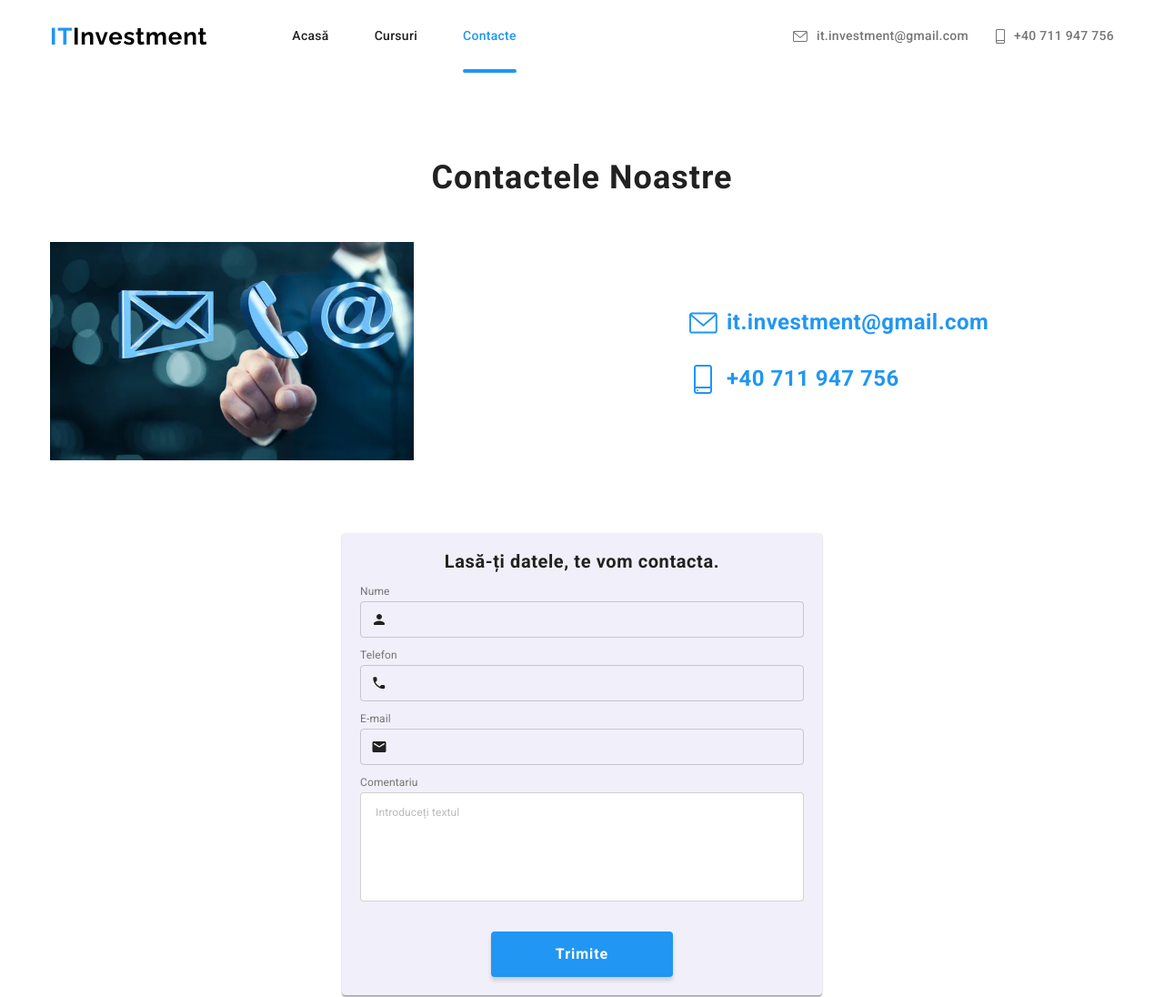
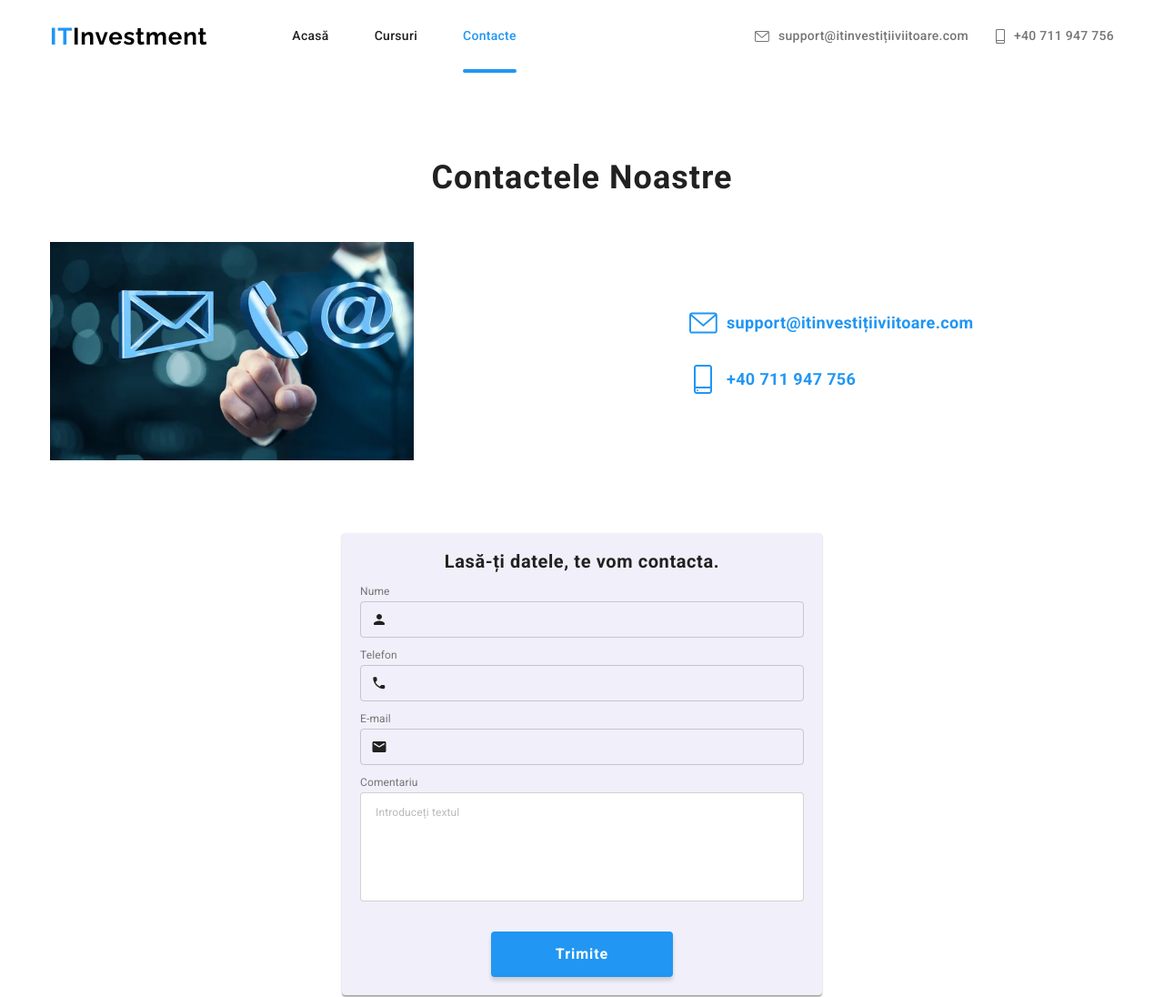
Before and after one commit to parasolya/code-way, a website: page contacts/index.html in a window 1280 px wide. Shown: the top 1096 px of the page at 91% size. Drawn offline with nearby package versions, Linux system fonts and the light colour scheme.

Commit message:
changed email and Title

```diff
--- a/contacts/index.html
+++ b/contacts/index.html
@@ -4,7 +4,7 @@
     <meta charset="UTF-8" />
     <meta http-equiv="X-UA-Compatible" content="IE=edge" />
     <meta name="viewport" content="width=device-width, initial-scale=1.0" />
-    <title>IT Investment</title>
+     <title>Itinvestițiiviitoare</title>
     <link rel="icon" href="../images/icons/favicon.ico" type="image/x-icon" />
     <link
       href="https://fonts.googleapis.com/css2?family=Raleway:wght@700&family=Roboto:wght@400;500;700;900&display=swap"
@@ -47,11 +47,11 @@
 
         <ul class="contact header__item list">
           <li class="contact__item">
-            <a href="mailto:it.investment@gmail.com" class="contact__link link">
+            <a href="mailto:support@itinvestițiiviitoare.com " class="contact__link link">
               <svg class="contact__icon" width="16" height="12">
                 <use href="../images/icons.svg#icon-envelope"></use>
               </svg>
-              it.investment@gmail.com
+              support@itinvestițiiviitoare.com
             </a>
           </li>
           <li class="contact__item">
@@ -80,13 +80,13 @@
             </div>
             <ul class="contactUs__List header__item list">
               <li class="contact__item">
-                <a href="mailto:it.investment@gmail.com" class="contact__link contactUs__link link">
+                <a href="mailto:support@itinvestițiiviitoare.com " class="contact__link contactUs__link link">
                   <div class="contactUs__Icon">
                   <svg width="31" height="28" fill="#2196f3">
                     <use href="../images/icons.svg#icon-envelope"></use>
                   </svg>
                 </div>
-                  it.investment@gmail.com
+                  support@itinvestițiiviitoare.com
                 </a>
               </li>
               <li class="contact__item">
@@ -147,7 +147,7 @@
           <address class="address">
             <ul class="list">
               <li class="address__item">
-                <a class="footer__link" href="mailto:it.investment@gmail.com">itinvestment@gmail.com</a>
+                <a class="footer__link" href="mailto:support@itinvestițiiviitoare.com ">support@itinvestițiiviitoare.com </a>
               </li>
               <li class="address__item">
                 <a class="footer__link" href="tel:+40711947756">+40 711 947 756</a>
@@ -240,7 +240,7 @@
           <a class="mobmenu-contact__link mobmenu-contact__link--size link" href="tel:+40711947756">+40 711 947 756</a>
         </li>
         <li class="mobmenu-contact__item--distance">
-          <a class="mobmenu-contact__link link" href="mailto:it.investment@gmail.com">it.investment@gmail.com</a>
+          <a class="mobmenu-contact__link link" href="mailto:support@itinvestițiiviitoare.com ">support@itinvestițiiviitoare.com </a>
         </li>
       </ul>
 
--- a/sass/components/_contactsPage.scss
+++ b/sass/components/_contactsPage.scss
@@ -77,7 +77,11 @@
 .contactUs__link {
   color: var(--accent-color);
   font-weight: 700;
-  font-size: 24px;
+  font-size: 18px;
+
+  @media screen and (min-width: 768px) {
+    font-size: 18px;
+  }
 
   &:hover,
   &:focus {
--- a/sass/components/_meny.scss
+++ b/sass/components/_meny.scss
@@ -105,7 +105,7 @@
 
 .mobmenu-contact__link {
   font-weight: 500;
-  font-size: 24px;
+  font-size: 16px;
   line-height: calc(28px / 24px);
   letter-spacing: 0.02em;
 
```
Also changed, not shown: courses/index.html (+6 -6 lines), index.html (+5 -5 lines), policy/index.html (+5 -5 lines), terms/index.html (+5 -5 lines), thanks/index.html (+6 -6 lines), css/main.min.css, images/icons/location.svg (added), 1 other file.
